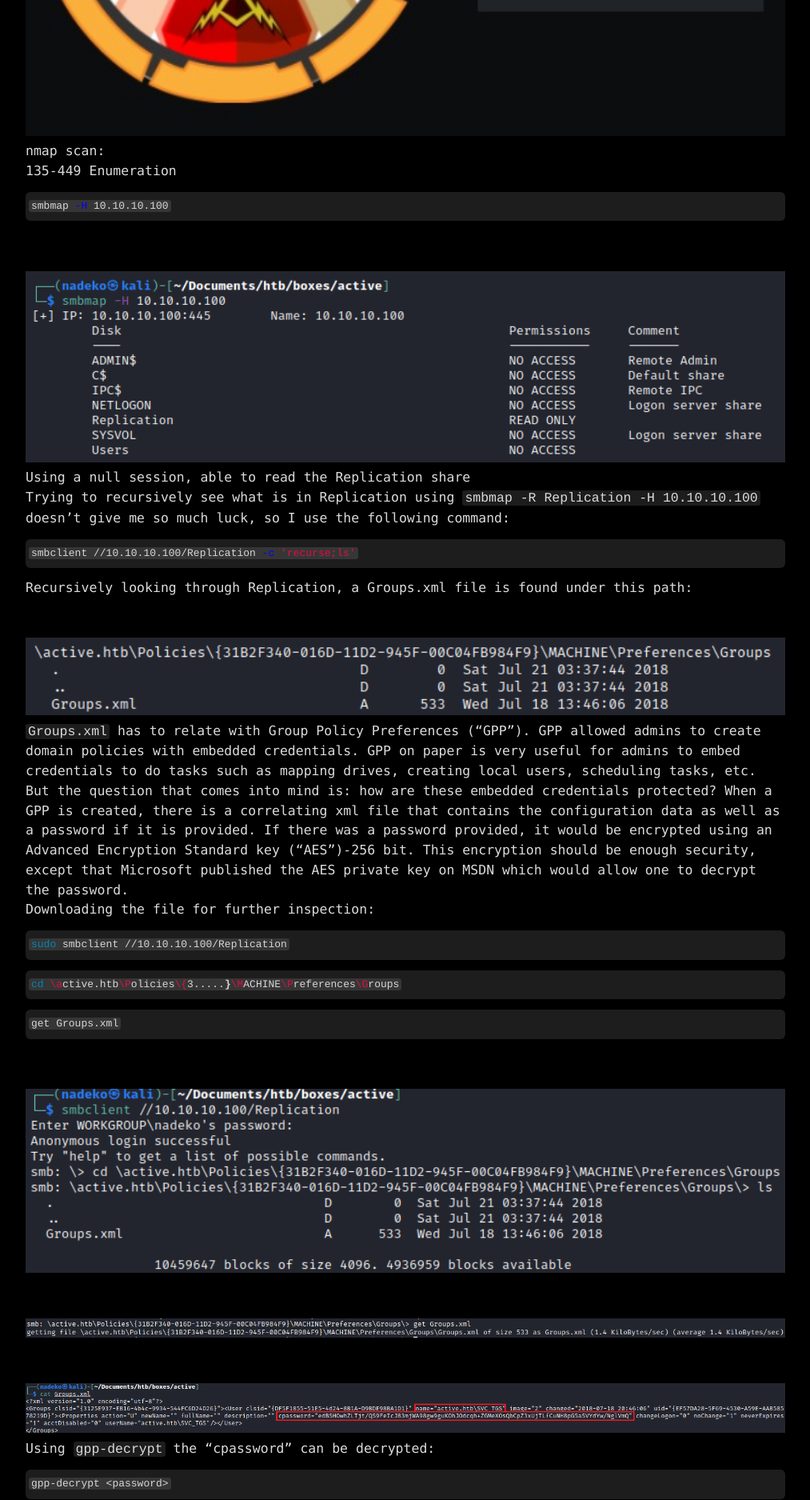
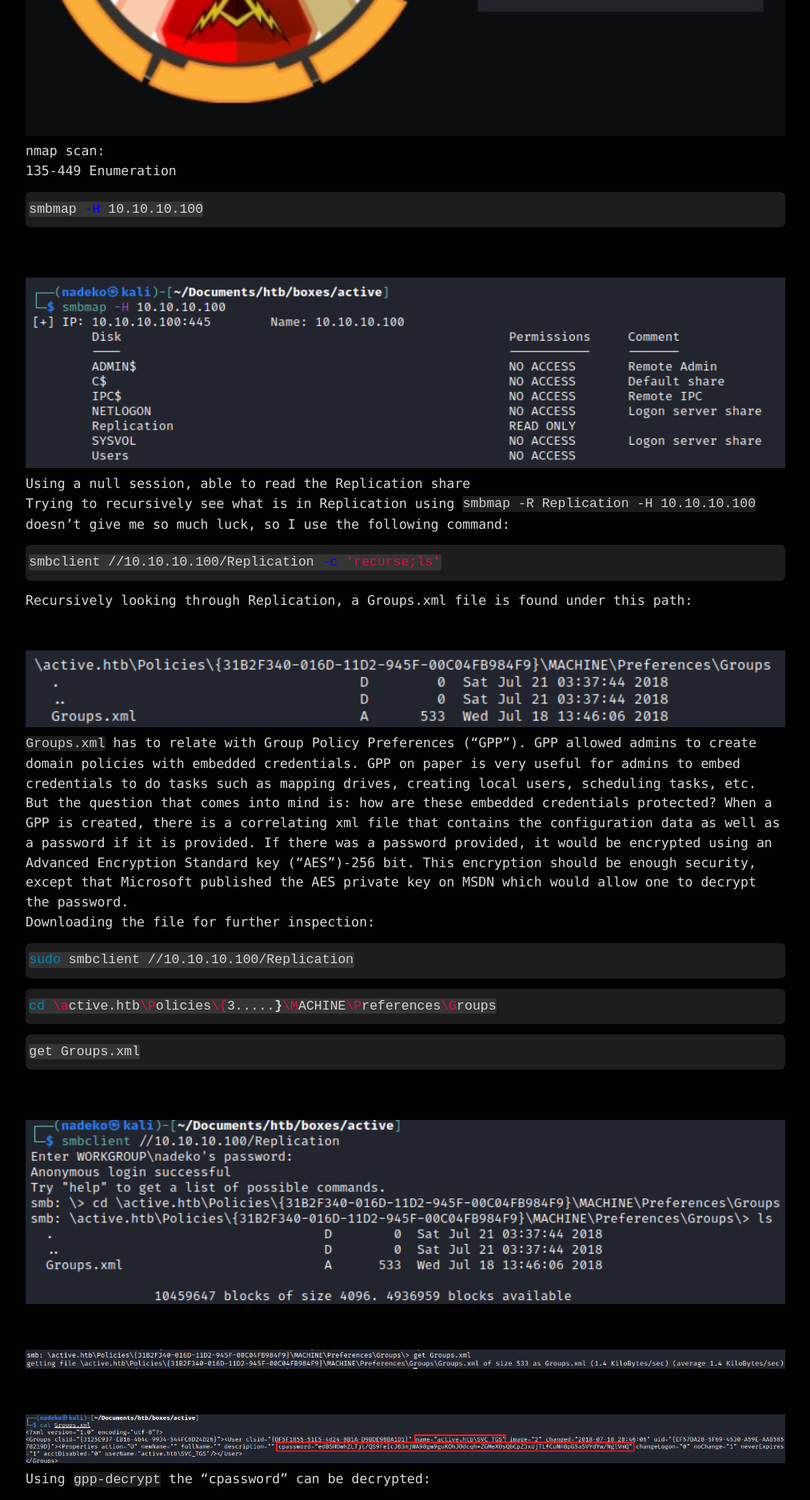
Before and after one commit to notbricey/brisee.github.io, a Jekyll site: the page built from _posts/2021-01-04-htb-active.md, in a window 1280 px wide. Shown: the part 546-2421 px from the top of the page at 80% size, without its empty margins (133-1146 px from the left). Built offline with Jekyll 4.4.1, drawn with Linux system fonts in a browser that asks for light colours.

Commit message:
Update base.scss

```diff
--- a/_sass/base.scss
+++ b/_sass/base.scss
@@ -24,7 +24,7 @@ p, ul, ol { margin: 0px;  color: $text-color; }
 a { text-decoration: underline;  color: $link-color; }
 a:hover { color: $background-color; background-color: $base-color; }
 .primary-text { color: $primary-color; }
-code { background-color: rgba(192,192,192,0.15); border-radius: 3px; font-family: courier, monospace; padding: 0 3px; }
+code { background-color: rgba(192,192,192,0.15);  border: none; border-radius: 3px; padding: 0.3px; font-size: 16.5px; color: rgba(255,255,255,0.8); }
 @media only screen and (max-device-width: 500px) { * { font-size: $mobile-font-size !important; } }
 /*h1:before { content: "#";  margin-right: 9px; }
 h2:before { content: "##";  margin-right: 9px; }
```
